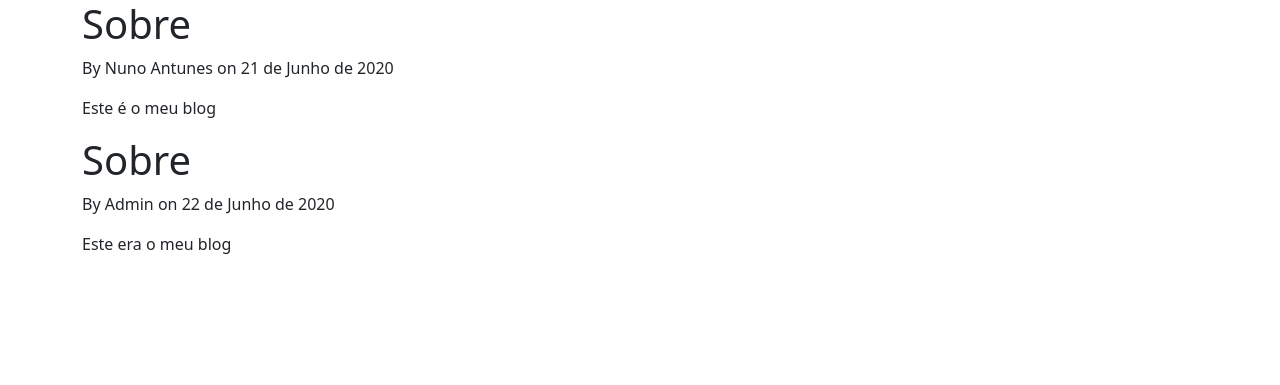
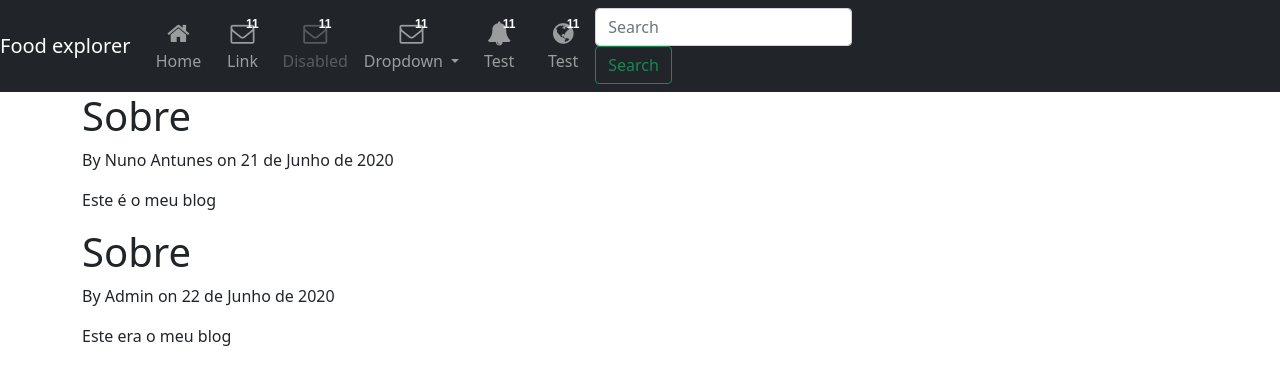
Before and after one commit to NunoFAntunes/food-explorer, a Flask app: page / in a window 1280 px wide. Shown: the top 385 px of the page. Run offline with Flask 2, Linux system fonts and the light colour scheme.

Commit message:
Simple navbar

```diff
--- /dev/null
+++ b/static/navbar.css
@@ -0,0 +1,115 @@
+@import url("//maxcdn.bootstrapcdn.com/font-awesome/4.7.0/css/font-awesome.min.css");
+
+.navbar-icon-top .navbar-nav .nav-link > .fa {
+  position: relative;
+  width: 36px;
+  font-size: 24px;
+}
+
+.navbar-icon-top .navbar-nav .nav-link > .fa > .badge {
+  font-size: 0.75rem;
+  position: absolute;
+  right: 0;
+  font-family: sans-serif;
+}
+
+.navbar-icon-top .navbar-nav .nav-link > .fa {
+  top: 3px;
+  line-height: 12px;
+}
+
+.navbar-icon-top .navbar-nav .nav-link > .fa > .badge {
+  top: -10px;
+}
+
+@media (min-width: 576px) {
+  .navbar-icon-top.navbar-expand-sm .navbar-nav .nav-link {
+    text-align: center;
+    display: table-cell;
+    height: 70px;
+    vertical-align: middle;
+    padding-top: 0;
+    padding-bottom: 0;
+  }
+
+  .navbar-icon-top.navbar-expand-sm .navbar-nav .nav-link > .fa {
+    display: block;
+    width: 48px;
+    margin: 2px auto 4px auto;
+    top: 0;
+    line-height: 24px;
+  }
+
+  .navbar-icon-top.navbar-expand-sm .navbar-nav .nav-link > .fa > .badge {
+    top: -7px;
+  }
+}
+
+@media (min-width: 768px) {
+  .navbar-icon-top.navbar-expand-md .navbar-nav .nav-link {
+    text-align: center;
+    display: table-cell;
+    height: 70px;
+    vertical-align: middle;
+    padding-top: 0;
+    padding-bottom: 0;
+  }
+
+  .navbar-icon-top.navbar-expand-md .navbar-nav .nav-link > .fa {
+    display: block;
+    width: 48px;
+    margin: 2px auto 4px auto;
+    top: 0;
+    line-height: 24px;
+  }
+
+  .navbar-icon-top.navbar-expand-md .navbar-nav .nav-link > .fa > .badge {
+    top: -7px;
+  }
+}
+
+@media (min-width: 992px) {
+  .navbar-icon-top.navbar-expand-lg .navbar-nav .nav-link {
+    text-align: center;
+    display: table-cell;
+    height: 70px;
+    vertical-align: middle;
+    padding-top: 0;
+    padding-bottom: 0;
+  }
+
+  .navbar-icon-top.navbar-expand-lg .navbar-nav .nav-link > .fa {
+    display: block;
+    width: 48px;
+    margin: 2px auto 4px auto;
+    top: 0;
+    line-height: 24px;
+  }
+
+  .navbar-icon-top.navbar-expand-lg .navbar-nav .nav-link > .fa > .badge {
+    top: -7px;
+  }
+}
+
+@media (min-width: 1200px) {
+  .navbar-icon-top.navbar-expand-xl .navbar-nav .nav-link {
+    text-align: center;
+    display: table-cell;
+    height: 70px;
+    vertical-align: middle;
+    padding-top: 0;
+    padding-bottom: 0;
+  }
+
+  .navbar-icon-top.navbar-expand-xl .navbar-nav .nav-link > .fa {
+    display: block;
+    width: 48px;
+    margin: 2px auto 4px auto;
+    top: 0;
+    line-height: 24px;
+  }
+
+  .navbar-icon-top.navbar-expand-xl .navbar-nav .nav-link > .fa > .badge {
+    top: -7px;
+  }
+}
--- a/templates/layout.html
+++ b/templates/layout.html
@@ -8,6 +8,7 @@
 	    <!-- Bootstrap CSS -->
 	    <link href="https://cdn.jsdelivr.net/npm/bootstrap@5.0.0-beta3/dist/css/bootstrap.min.css" rel="stylesheet" integrity="sha384-eOJMYsd53ii+scO/bJGFsiCZc+5NDVN2yr8+0RDqr0Ql0h+rP48ckxlpbzKgwra6" crossorigin="anonymous">
 	    <link href="{{ url_for('static', filename='main.css')}}" rel="stylesheet" type="text/css">
+	    <link href="{{ url_for('static', filename='navbar.css')}}" rel="stylesheet" type="text/css">
 		{% if title %}
 			<title>Food explorer - {{ title }}</title>
 		{% else %}
@@ -15,6 +16,76 @@
 		{% endif %}
 	</head>
 	<body>
+		<nav class="navbar navbar-icon-top navbar-expand-lg navbar-dark bg-dark">
+		  <a class="navbar-brand" href="#">Food explorer</a>
+		  <button class="navbar-toggler" type="button" data-toggle="collapse" data-target="#navbarSupportedContent" aria-controls="navbarSupportedContent" aria-expanded="false" aria-label="Toggle navigation">
+		    <span class="navbar-toggler-icon"></span>
+		  </button>
+
+		  <div class="collapse navbar-collapse" id="navbarSupportedContent">
+		    <ul class="navbar-nav mr-auto">
+		      <li class="nav-item active">
+		        <a class="nav-link" href="#">
+		          <i class="fa fa-home"></i>
+		          Home
+		          <span class="sr-only">(current)</span>
+		          </a>
+		      </li>
+		      <li class="nav-item">
+		        <a class="nav-link" href="#">
+		          <i class="fa fa-envelope-o">
+		            <span class="badge badge-danger">11</span>
+		          </i>
+		          Link
+		        </a>
+		      </li>
+		      <li class="nav-item">
+		        <a class="nav-link disabled" href="#">
+		          <i class="fa fa-envelope-o">
+		            <span class="badge badge-warning">11</span>
+		          </i>
+		          Disabled
+		        </a>
+		      </li>
+		      <li class="nav-item dropdown">
+		        <a class="nav-link dropdown-toggle" href="#" id="navbarDropdown" role="button" data-toggle="dropdown" aria-haspopup="true" aria-expanded="false">
+		          <i class="fa fa-envelope-o">
+		            <span class="badge badge-primary">11</span>
+		          </i>
+		          Dropdown
+		        </a>
+		        <div class="dropdown-menu" aria-labelledby="navbarDropdown">
+		          <a class="dropdown-item" href="#">Action</a>
+		          <a class="dropdown-item" href="#">Another action</a>
+		          <div class="dropdown-divider"></div>
+		          <a class="dropdown-item" href="#">Something else here</a>
+		        </div>
+		      </li>
+		    </ul>
+		    <ul class="navbar-nav ">
+		      <li class="nav-item">
+		        <a class="nav-link" href="#">
+		          <i class="fa fa-bell">
+		            <span class="badge badge-info">11</span>
+		          </i>
+		          Test
+		        </a>
+		      </li>
+		      <li class="nav-item">
+		        <a class="nav-link" href="#">
+		          <i class="fa fa-globe">
+		            <span class="badge badge-success">11</span>
+		          </i>
+		          Test
+		        </a>
+		      </li>
+		    </ul>
+		    <form class="form-inline my-2 my-lg-0">
+		      <input class="form-control mr-sm-2" type="text" placeholder="Search" aria-label="Search">
+		      <button class="btn btn-outline-success my-2 my-sm-0" type="submit">Search</button>
+		    </form>
+		  </div>
+		</nav>
 		<div>
 			{% with messages = get_flashed_messages(with_categories=true) %}
 		    	{% if messages %}
```
